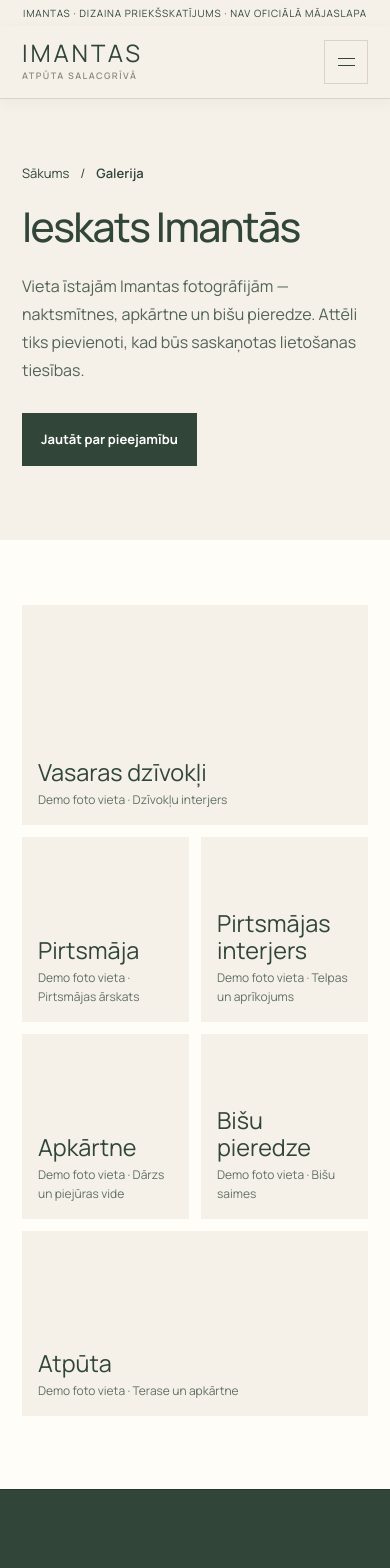
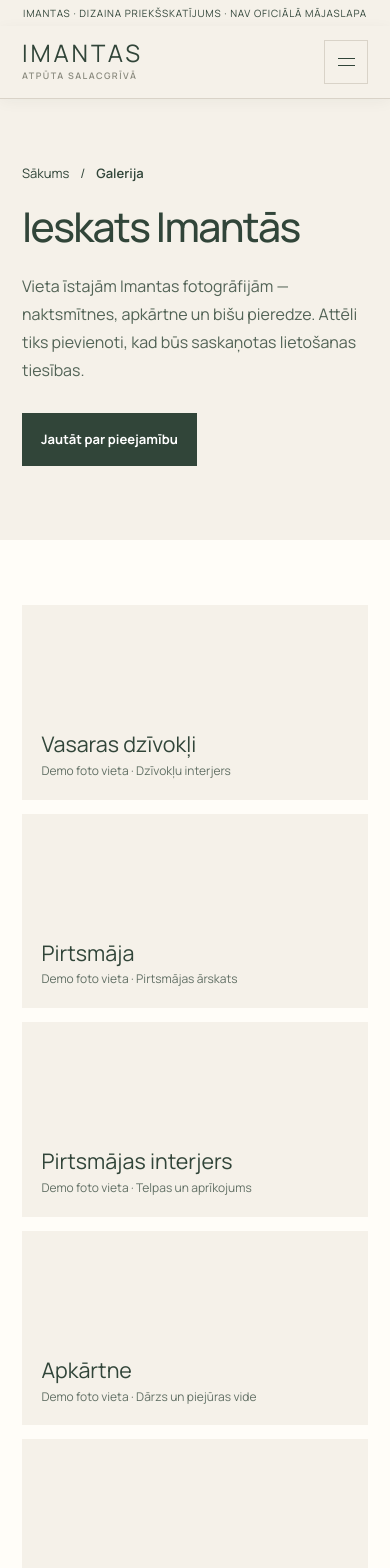
Before and after one commit to davisl24/Imantasatputas, a Next.js app: page /galerija in a window 390 px wide. Shown: the top 1568 px of the page. Built offline with nearby package versions, Linux system fonts and the light colour scheme.

Commit message:
fix(imantas): landscape gallery placeholders and clean mobile menu

```diff
--- a/app/page.module.css
+++ b/app/page.module.css
@@ -1394,3 +1394,18 @@
  .galleryPlaceholder span{overflow-wrap:anywhere;font-size:clamp(18px,6vw,26px)}
  .footerLinks{grid-template-columns:1fr 1fr}
 }
+
+/* Mobile gallery: every image frame stays landscape, regardless of screen width. */
+@media(max-width:760px){
+ .galleryGrid{display:grid;grid-template-columns:minmax(0,1fr);gap:14px}
+ .galleryGrid>.galleryPlaceholder,.galleryGrid>.galleryPlaceholder:first-child,.galleryGrid>.galleryPlaceholder:last-child{
+   grid-column:1/-1;min-width:0;width:100%;min-height:0;height:auto;aspect-ratio:16/9;
+   padding:clamp(15px,5vw,24px)
+ }
+ .galleryPlaceholder span{font-size:clamp(19px,5.5vw,28px);overflow-wrap:break-word}
+ .mobileLinks{padding:10px 22px 20px;border-top:0}
+ .mobileNavList{gap:0}
+ .mobileNavList a{border-bottom:0;padding:12px 2px}
+ .mobileNavList li+li{border-top:0}
+ .mobileNavList a[aria-current="page"]{text-decoration:underline;text-underline-offset:5px}
+}
```
